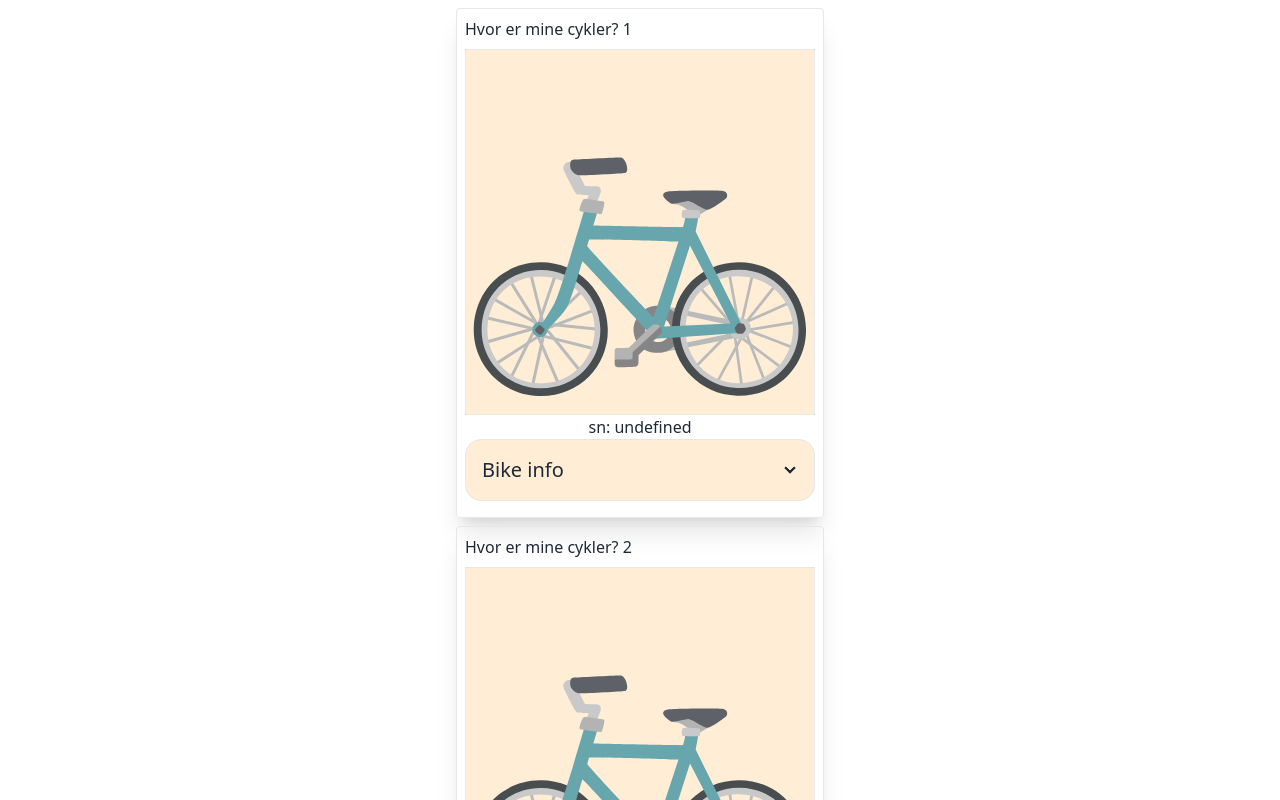
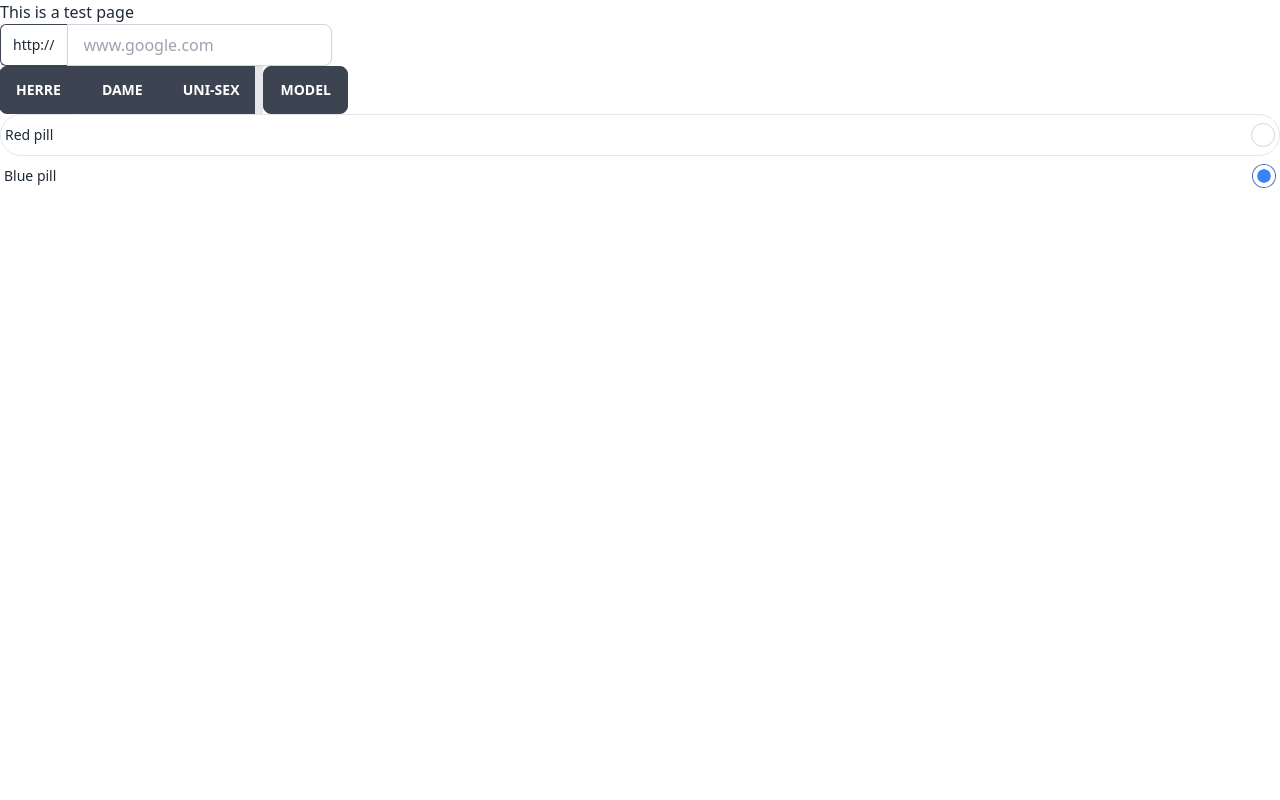
Before and after one commit to Mihusu/myBicycle, a React (Vite) app in the folder site/: page / in a window 1280 px wide. Before the commit this address led to /mybikes. Shown: the top 800 px of the page. Built offline with nearby package versions, Linux system fonts and the light colour scheme.

Commit message:
added test page and route for it

```diff
--- a/site/src/App.jsx
+++ b/site/src/App.jsx
@@ -4,14 +4,15 @@ import { createBrowserRouter, RouterProvider, Navigate } from "react-router-dom"
 import Login from "./pages/Login";
 import NotFound from "./pages/NotFound";
 import MyBikes from "./pages/MyBikes";
-import BikeRegistration from "./pages/RegistrationOfBikes";
+import Test from "./pages/Test"
+import BikeRegistration from "./pages/BikeRegistration";
 
 function App() {
   // router
   const router = createBrowserRouter([
     { // Homepage is left unused
       path: "/",
-      element: <Navigate to={"/mybikes"} />,
+      element: <Test />, /*<Navigate to={"/mybikes"}*/
       errorElement: <NotFound />
     },
     {
--- /dev/null
+++ b/site/src/pages/Test.jsx
@@ -0,0 +1,72 @@
+import {useState} from "react"
+
+const Login = () => {
+
+    const [model, setModel] = useState("Model")
+    console.log(model);
+
+    return (
+        <div>
+            <p>This is a test page</p>
+            <div className="flex relative">
+                <span className="rounded-l-md inline-flex items-center px-3 border-t bg-white border-l border-b  border-neutral text-content shadow-sm text-sm">
+                    http://
+                </span>
+                <input type="text" id="with-email" className=" rounded-r-lg appearance-none border border-gray-300 w-auto py-2 px-4 bg-white text-gray-700 placeholder-gray-400 shadow-sm text-base focus:outline-none focus:ring-2 focus:ring-purple-600 focus:border-transparent" name="url" placeholder="www.google.com"/>
+            </div>
+
+            <div className="btn-group divide-x-8">
+                <input onClick={
+                        () => {
+                            setModel("Herre")
+                        }
+                    }
+                    type="radio"
+                    name="options"
+                    data-title="Herre"
+                    className="btn "/>
+                <input onClick={
+                        () => {
+                            setModel("Dame")
+                        }
+                    }
+                    type="radio"
+                    name="options"
+                    data-title="Dame"
+                    className="btn"/>
+                <input onClick={
+                        () => {
+                            setModel("Unisex")
+                        }
+                    }
+                    type="radio"
+                    name="options"
+                    data-title="Uni-Sex"
+                    data-color="red-500"
+                    className="btn"/>
+                <div className="flex w-full justify-self-end place-self-end self-end">
+                    <button className="btn justify-self-end place-self-end self-end w-auto">
+                        {model}</button>
+
+                </div>
+            </div>
+
+            <div className="form-control">
+                <label className="label cursor-pointer flex justify-between border rounded-full">
+                    <span className="flex label-text">Red pill</span>
+                    <input type="radio" name="radio-10" className="radio flex checked:bg-red-500" checked/>
+                </label>
+            </div>
+            <div className="form-control">
+                <label className="label cursor-pointer">
+                    <span className="label-text">Blue pill</span>
+                    <input type="radio" name="radio-10" className="radio checked:bg-blue-500" checked/>
+                </label>
+            </div>
+
+
+        </div>
+    )
+}
+
+export default Login
```
